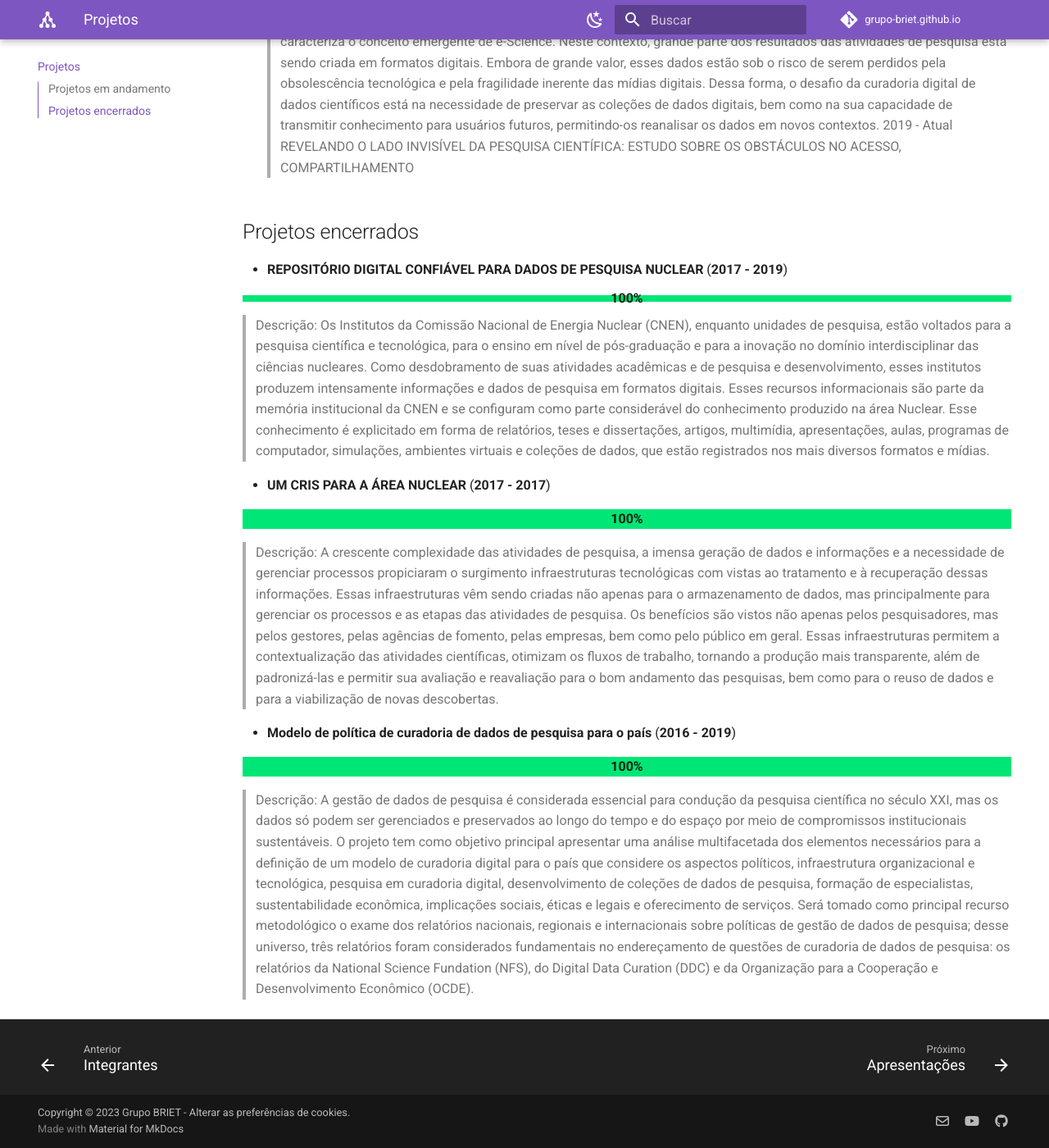
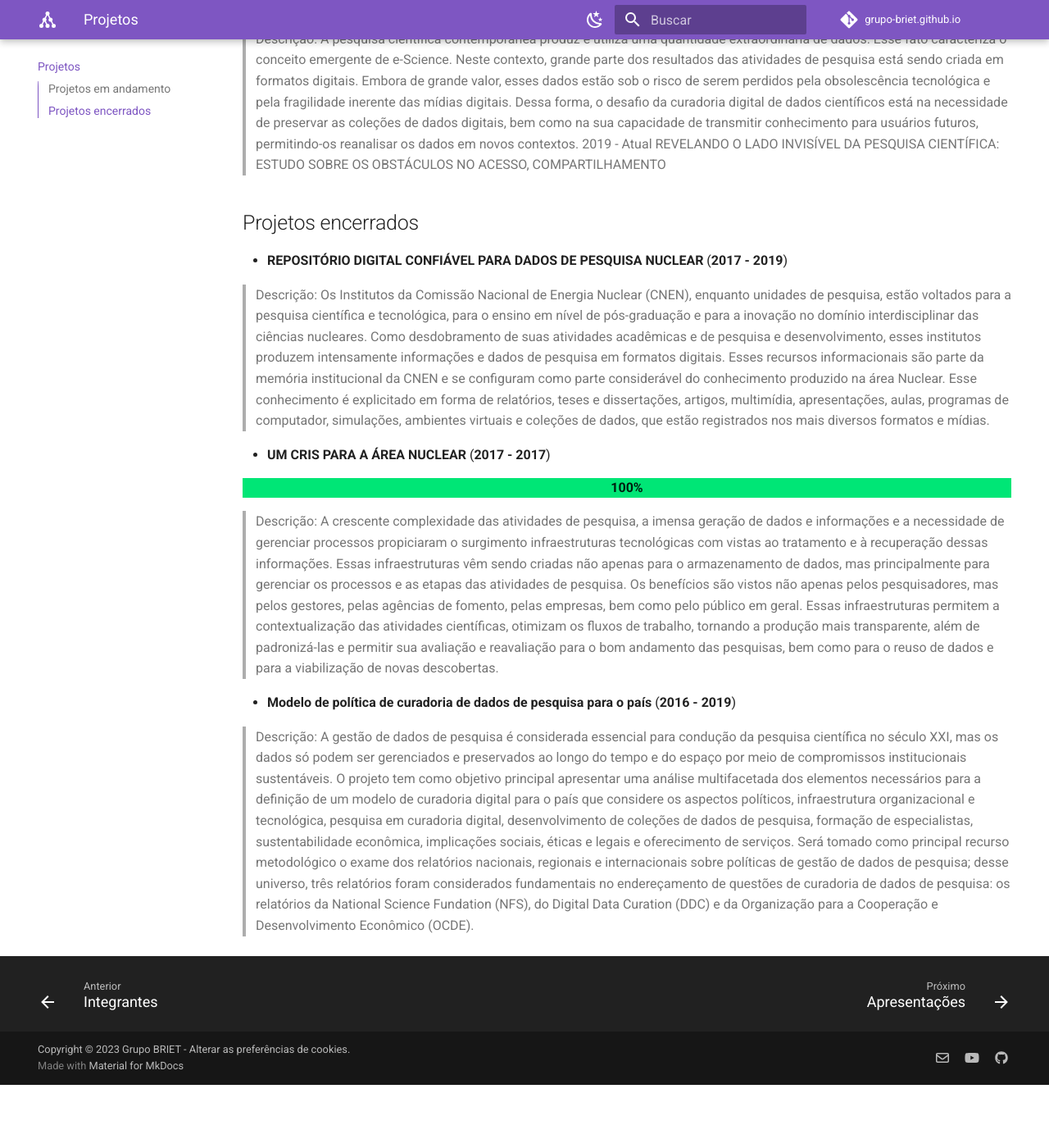
Before and after one commit to keellyayala/grupo-briet.github.io, an MkDocs documentation site: the page built from docs/projetos.md, in a window 1280 px wide and 1400 px high, scrolled down 1098 px. Shown: the whole window at 82% size. Built offline with MkDocs 1.6.1 and Material for MkDocs 9.7.7, drawn with Linux system fonts in a browser that asks for light colours; a script that is not in the unit is left out; comment, search, counter and statistics services are not loaded; after the commit the page ends 2421 px from its top, so only the background shows below that.

Commit message:
Update projetos.md

```diff
--- a/docs/projetos.md
+++ b/docs/projetos.md
@@ -7,15 +7,19 @@ title: Projetos
 ## Projetos em andamento
 
 - **Gestão de dados de pesquisa FAIR: uma proposta de modelo para aceleração das pesquisas científicas no estado do Rio de Janeiro** (**2022 - Atual**)
+
 > Descrição: A pesquisa, contextualiza-se no âmbito das discussões contemporâneas sobre gestão de dados de pesquisa, considerando esses dados como insumos relevantes para a aceleração do progresso das pesquisas no Estado do Rio de Janeiro. Parte-se do pressuposto de que dados de pesquisa precisam de infraestruturas gerenciais e tecnológicas sustentáveis de curadoria para que eles se tornem encontráveis, acessíveis, interoperáveis e assim aumentem seu potencial de reutilização, ou seja, se alinhem aos princípios FAIR. Essas infraestruturas, servem como elemento agregador entre pesquisadores-geradores e consumidores de dados, agências de fomento e editores científicos, se constituindo um ferramental fundamental para a aceleração do desenvolvimento científico, integrando-se objetivamente às políticas fluminenses de inovação.
 
 - **CURADORIA DIGITAL DE DADOS DE PESQUISA: ESTUDO E ALINHAMENTO DE SEU CICLO COM O CICLO DE VIDA DA PESQUISA CIENTÍFICA** (**2021 - Atual**)
+
 > Descrição: Parte considerável dos dados gerados pelas pesquisas atualmente se encontra invisível pela ausência de compartilhamentos, sendo perdidos pela obsolescência tecnológica e pela falta de tratamento e com isso tendo o seu potencial de reuso e contribuição para novas pesquisas perdidos. Considerando que o potencial de reuso dos dados está fortemente relacionado à adoção de melhores práticas na gestão e na curadoria e que essas práticas devem estar alinhadas com os processos de execução da pesquisa científica, o presente projeto pretende investigar, a partir da interlocução entre teorias que fundamentam a Ciência da Informação e a Organização do Conhecimento, as fases que envolvem o ciclo da pesquisa científica, buscando integra-las às fases da curadoria digital de dados de pesquisa.
 
 - **Infraestrutura de Apoio à Gestão e Preservação do Conhecimento Nuclear Brasileiro** (**2019 - Atual**)
+
 > Descrição: O crescente interesse pelos dados coletados ou gerados pelas atividades de pesquisa na última década por toda a sociedade e não só pelos segmentos acadêmicos e científicos criou uma demanda por estruturas organizacionais, tecnológicas e por capital humano que pudessem dar conta da gestão, sustentabilidade e utilização ampla desses novos ativos informacionais. Em razão disso, a área Nuclear enquanto grande produtora e consumidora em potencial de dados de pesquisa nucleares necessita de infraestruturas voltadas para a preservação desses dados, tornando-os parte integrante da memória científica da área e insumos para novas pesquisas. O presente projeto se coloca diante desse grande desafio que é gerenciar o conhecimento Nuclear, atualmente formado em boa parte por dados nascidos em formatos digitais. Assim, o presente projeto tem por objetivo a construção de uma plataforma para preservação do conhecimento nuclear brasileiro.
 
 - **CURADORIA, GESTÃO E COMPARTILHAMENTO DE DADOS DE PESQUISA: UM CAMINHO EM DIREÇÃO À GESTÃO DO CONHECIMENTO NUCLEAR** (**2019 - Atual**)
+
 > Descrição: A pesquisa científica contemporânea produz e utiliza uma quantidade extraordinária de dados. Esse fato caracteriza o conceito emergente de e-Science. Neste contexto, grande parte dos resultados das atividades de pesquisa está sendo criada em formatos digitais. Embora de grande valor, esses dados estão sob o risco de serem perdidos pela obsolescência tecnológica e pela fragilidade inerente das mídias digitais. Dessa forma, o desafio da curadoria digital de dados científicos está na necessidade de preservar as coleções de dados digitais, bem como na sua capacidade de transmitir conhecimento para usuários futuros, permitindo-os reanalisar os dados em novos contextos.
 2019 - Atual
 REVELANDO O LADO INVISÍVEL DA PESQUISA CIENTÍFICA: ESTUDO SOBRE OS OBSTÁCULOS NO ACESSO, COMPARTILHAMENTO
@@ -25,7 +29,7 @@ REVELANDO O LADO INVISÍVEL DA PESQUISA CIENTÍFICA: ESTUDO SOBRE OS OBSTÁCULOS
 
 - **REPOSITÓRIO DIGITAL CONFIÁVEL PARA DADOS DE PESQUISA NUCLEAR** (**2017 - 2019**)
 
-[=100% "100%"]{: .thin}
+
 
 > Descrição: Os Institutos da Comissão Nacional de Energia Nuclear (CNEN), enquanto unidades de pesquisa, estão voltados para a pesquisa científica e tecnológica, para o ensino em nível de pós-graduação e para a inovação no domínio interdisciplinar das ciências nucleares. Como desdobramento de suas atividades acadêmicas e de pesquisa e desenvolvimento, esses institutos produzem intensamente informações e dados de pesquisa em formatos digitais. Esses recursos informacionais são parte da memória institucional da CNEN e se configuram como parte considerável do conhecimento produzido na área Nuclear. Esse conhecimento é explicitado em forma de relatórios, teses e dissertações, artigos, multimídia, apresentações, aulas, programas de computador, simulações, ambientes virtuais e coleções de dados, que estão registrados nos mais diversos formatos e mídias.
 
@@ -37,6 +41,6 @@ REVELANDO O LADO INVISÍVEL DA PESQUISA CIENTÍFICA: ESTUDO SOBRE OS OBSTÁCULOS
 
 - **Modelo de política de curadoria de dados de pesquisa para o país** (**2016 - 2019**)
 
-[=100% "100%"]{: .candystripe}
+
 
 > Descrição: A gestão de dados de pesquisa é considerada essencial para condução da pesquisa científica no século XXI, mas os dados só podem ser gerenciados e preservados ao longo do tempo e do espaço por meio de compromissos institucionais sustentáveis. O projeto tem como objetivo principal apresentar uma análise multifacetada dos elementos necessários para a definição de um modelo de curadoria digital para o país que considere os aspectos políticos, infraestrutura organizacional e tecnológica, pesquisa em curadoria digital, desenvolvimento de coleções de dados de pesquisa, formação de especialistas, sustentabilidade econômica, implicações sociais, éticas e legais e oferecimento de serviços. Será tomado como principal recurso metodológico o exame dos relatórios nacionais, regionais e internacionais sobre políticas de gestão de dados de pesquisa; desse universo, três relatórios foram considerados fundamentais no endereçamento de questões de curadoria de dados de pesquisa: os relatórios da National Science Fundation (NFS), do Digital Data Curation (DDC) e da Organização para a Cooperação e Desenvolvimento Econômico (OCDE).
```
